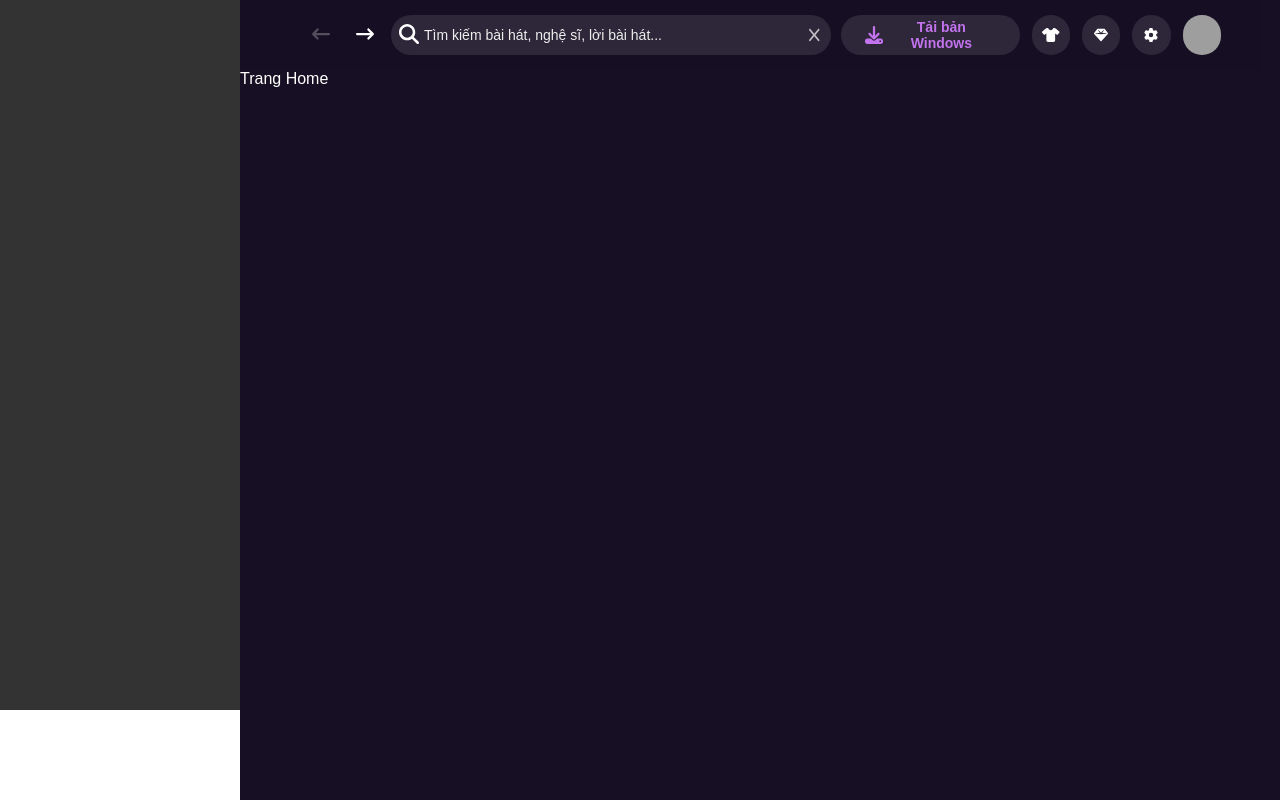
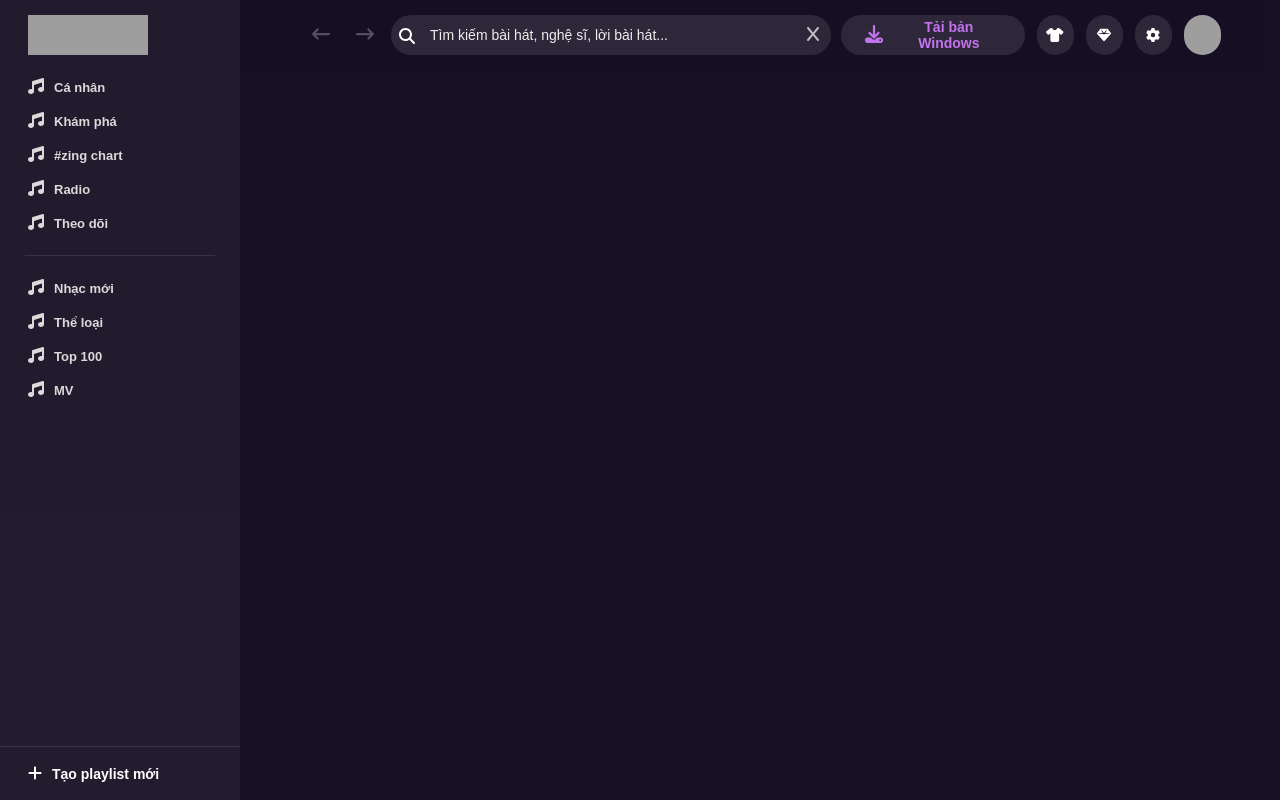
Before and after one commit to ducvo77/zingmp3_reactjs-old, a React (Create React App) app: page / in a window 1280 px wide. Shown: the top 800 px of the page. Built offline with nearby package versions, Linux system fonts and the light colour scheme; grey boxes are pictures that could not be loaded; a web font is replaced by a local one.

Commit message:
UI phần Sidebar

```diff
--- a/src/components/Accounts/index.js
+++ b/src/components/Accounts/index.js
@@ -23,7 +23,7 @@ function Accounts() {
         <button className={cx("play-btn")}>
           <FontAwesomeIcon icon={faPlay} />
         </button>
-        <div class={cx("opacity")}></div>
+        <div className={cx("opacity")}></div>
       </div>
       <div className={cx("content")}>
         <h4 className={cx("title")}>Simple Love</h4>
--- a/src/components/Button/Button.js
+++ b/src/components/Button/Button.js
@@ -16,7 +16,10 @@ function Button({
   rightIcon,
   onClick,
   disabled,
+  stickySidebar,
   hided,
+  sidebar,
+
   ...passProps
 }) {
   let Tag = "button";
@@ -41,13 +44,17 @@ function Button({
   const classes = cx("wrapper", {
     [className]: className,
     disabled,
+    sidebar,
+    stickySidebar,
   });
 
   return (
     <Tag className={classes} {...props}>
-      {leftIcon && <span className={cx("icon")}>{leftIcon}</span>}
+      {leftIcon && <span className={cx("icon", "icon-left")}>{leftIcon}</span>}
       <span className={cx("title")}>{children}</span>
-      {rightIcon && <span className={cx("icon")}>{rightIcon}</span>}
+      {rightIcon && (
+        <span className={cx("icon", "icon-right")}>{rightIcon}</span>
+      )}
     </Tag>
   );
 }
--- a/src/components/Button/Button.module.scss
+++ b/src/components/Button/Button.module.scss
@@ -51,8 +51,62 @@
   background-color: var(--alpha-bg);
   border-radius: 999px;
   color: #fff;
-  cursor: pointer;
   &:hover {
     opacity: 0.9;
   }
 }
+
+.sidebar {
+  display: flex;
+  width: 100%;
+  align-items: center;
+  font-size: 1.3rem;
+  font-weight: 700;
+  padding: 8px 25px;
+  color: var(--navigation-text);
+  border-left: 3px solid transparent;
+
+  &:hover {
+    color: #fff;
+  }
+
+  .icon-right {
+    height: 20px;
+    width: 20px;
+    margin: 0;
+    padding: 0 !important;
+    border-radius: 999px;
+    position: absolute;
+    right: 20px;
+    align-items: center;
+    justify-content: center;
+    display: none;
+  }
+
+  &:hover .icon-right {
+    display: flex;
+  }
+}
+
+.icon {
+  font-size: 1.6rem;
+}
+
+.icon-left {
+  margin-right: 10px;
+}
+
+.stickySidebar {
+  position: fixed;
+  width: 240px;
+  left: 0;
+  height: 54px;
+  border-top: 1px solid var(--border-primary);
+  padding: 0 28px;
+  border-radius: 0;
+  display: flex;
+  align-items: center;
+  color: var(--text-primary);
+  font-weight: 700;
+  bottom: 0;
+}
--- a/src/components/GlobalStyles/GlobalStyles.scss
+++ b/src/components/GlobalStyles/GlobalStyles.scss
@@ -317,6 +317,8 @@
   --border-primary: hsla(0, 0%, 100%, 0.1);
   --dark-alpha-50: rgba(0, 0, 0, 0.5);
   --song-item-action: hsla(0, 0%, 100%, 0.5);
+  --sidebar-bg: hsla(0, 0%, 100%, 0.05);
+  --text-item-hover: #fff;
 }
 
 * {
--- a/src/layouts/MainLayouts/Header/index.js
+++ b/src/layouts/MainLayouts/Header/index.js
@@ -26,6 +26,8 @@ import {
 import Button from "~/components/Button";
 import Popper from "~/components/Popper";
 import Accounts from "~/components/Accounts";
+import { useEffect, useState } from "react";
+import { useNavigate, useLocation } from "react-router-dom";
 
 const cx = classNames.bind(styles);
 
@@ -92,14 +94,32 @@ function Header() {
       icon: <FontAwesomeIcon icon={faShieldHalved} />,
     },
   ];
+  // const navigate = useNavigate();
+  // const location = useLocation();
+  const [backDisabled, setBackDisabled] = useState(true);
+  const [nextDisabled, setNextDisabled] = useState(true);
+
+  // useEffect(() => {});
+
+  const handleClickBack = () => {};
+
+  const handleClickNext = () => {};
 
   return (
     <div className={cx("wrapper")}>
       <div className={cx("level-left")}>
-        <Button disabled={true} className={cx("arrow")}>
+        <Button
+          disabled={backDisabled}
+          onClick={handleClickBack}
+          className={cx("arrow")}
+        >
           <FontAwesomeIcon icon={faArrowLeftLong} />
         </Button>
-        <Button className={cx("arrow")}>
+        <Button
+          disabled={nextDisabled}
+          onClick={handleClickNext}
+          className={cx("arrow")}
+        >
           <FontAwesomeIcon icon={faArrowRightLong} />
         </Button>
 
@@ -108,7 +128,7 @@ function Header() {
             leftIcon={<FontAwesomeIcon icon={faMagnifyingGlass} />}
             className={cx("search-btn")}
           ></Button>
-
+          <div style={{ width: "100%" }}>
             <Tippy
               hideOnClick
               interactive
@@ -131,6 +151,7 @@ function Header() {
                 placeholder="Tìm kiếm bài hát, nghệ sĩ, lời bài hát..."
               />
             </Tippy>
+          </div>
           <Button
             rightIcon={<FontAwesomeIcon icon={faX} />}
             className={cx("clear-btn")}
@@ -170,8 +191,8 @@ function Header() {
               <Popper menu>
                 <div className={cx("menu-container")}>
                   <div className={cx("container-menu-top")}>
-                    {MENU_LIST_TOP.map((list) => (
-                      <button className={cx("menu-option", "menu-top")}>
+                    {MENU_LIST_TOP.map((list, idx) => (
+                      <div key={idx} className={cx("menu-option", "menu-top")}>
                         <span className={cx("menu-icon")}>{list.icon}</span>
                         <span className={cx("menu-title")}>{list.title}</span>
                         {list.icon_sub && (
@@ -182,8 +203,9 @@ function Header() {
 
                         <div className={cx("menu-hover-container")}>
                           {list.children &&
-                            list.children.map((children) => (
+                            list.children.map((children, idx) => (
                               <button
+                                key={idx}
                                 className={cx(
                                   "menu-hover-option",
                                   "menu-option"
@@ -218,15 +240,18 @@ function Header() {
                               </button>
                             ))}
                         </div>
-                      </button>
+                      </div>
                     ))}
                   </div>
 
                   <div className={cx("dash")}></div>
 
                   <div className={cx("container-menu-bottom")}>
-                    {MENU_LIST_BOTTOM.map((list) => (
-                      <button className={cx("menu-option", "menu-bottom")}>
+                    {MENU_LIST_BOTTOM.map((list, idx) => (
+                      <button
+                        key={idx}
+                        className={cx("menu-option", "menu-bottom")}
+                      >
                         <span className={cx("menu-icon")}>{list.icon}</span>
                         <span className={cx("menu-title")}>{list.title}</span>
                       </button>
--- a/src/layouts/MainLayouts/MainLayouts.module.scss
+++ b/src/layouts/MainLayouts/MainLayouts.module.scss
@@ -1,10 +1,16 @@
 .wrapper {
   width: 100%;
   display: flex;
+  background-color: var(--layout-bg);
 }
 
 .container {
-  width: calc(100% - 240px);
+  margin-left: 240px;
   position: relative;
   color: #fff;
+  flex: 1;
 }
+
+.content {
+  margin-top: 70px;
+}
--- a/src/layouts/MainLayouts/Sidebar/Sidebar.module.scss
+++ b/src/layouts/MainLayouts/Sidebar/Sidebar.module.scss
@@ -1,7 +1,50 @@
 .wrapper {
   width: 240px;
-  height: calc(100vh - 90px);
-  background-color: #333;
-  padding-top: 70px;
-  padding-bottom: 54px;
+  height: 100vh;
+  background-color: var(--sidebar-bg);
+  position: fixed;
+  top: 0;
+  right: 0;
+  left: 0;
 }
+
+.main {
+  position: relative;
+  margin-bottom: 15px;
+  width: 100%;
+  .logo {
+    padding: 0 25px 0 28px;
+    width: 240px;
+    height: 70px;
+    display: flex;
+    align-items: center;
+    cursor: pointer;
+    img {
+      width: 120px;
+      height: 40px;
+    }
+  }
+}
+
+.sidebar-divide {
+  position: relative;
+  height: 1px;
+  &::after {
+    content: "";
+    border-top: 1px solid var(--border-primary);
+    position: absolute;
+    left: 25px;
+    right: 25px;
+    top: 0;
+  }
+}
+
+.sub {
+  margin-top: 15px;
+}
+
+.container {
+  display: flex;
+  align-items: start;
+  flex-direction: column;
+}
--- a/src/layouts/MainLayouts/Sidebar/index.js
+++ b/src/layouts/MainLayouts/Sidebar/index.js
@@ -1,11 +1,83 @@
+import { Link } from "react-router-dom";
 import classNames from "classnames/bind";
+import { FontAwesomeIcon } from "@fortawesome/react-fontawesome";
+import {
+  faCirclePlay,
+  faMusic,
+  faPlus,
+} from "@fortawesome/free-solid-svg-icons";
 
 import styles from "./Sidebar.module.scss";
+import Button from "~/components/Button";
 
 const cx = classNames.bind(styles);
 
 function Sidebar() {
-  return <div className={cx("wrapper")}></div>;
+  return (
+    <div className={cx("wrapper")}>
+      <div className={cx("main")}>
+        <Link to={"/"} className={cx("logo")}>
+          <img
+            src="https://zmp3-static.zmdcdn.me/skins/zmp3-v6.1/images/backgrounds/logo-dark.svg"
+            alt=""
+          />
+        </Link>
+        <ul className={cx("container")}>
+          <Button sidebar leftIcon={<FontAwesomeIcon icon={faMusic} />}>
+            <span>Cá nhân</span>
+          </Button>
+          <Button sidebar leftIcon={<FontAwesomeIcon icon={faMusic} />}>
+            <span>Khám phá</span>
+          </Button>
+          <Button
+            sidebar
+            leftIcon={<FontAwesomeIcon icon={faMusic} />}
+            rightIcon={<FontAwesomeIcon icon={faCirclePlay} />}
+          >
+            <span>#zing chart</span>
+          </Button>
+          <Button
+            sidebar
+            leftIcon={<FontAwesomeIcon icon={faMusic} />}
+            rightIcon={<FontAwesomeIcon icon={faCirclePlay} />}
+          >
+            <span>Radio</span>
+          </Button>
+          <Button sidebar leftIcon={<FontAwesomeIcon icon={faMusic} />}>
+            <span>Theo dõi</span>
+          </Button>
+        </ul>
+      </div>
+      <div class={cx("sidebar-divide")}></div>
+      <div className={cx("sub")}>
+        <ul className={cx("container")}>
+          <Button
+            sidebar
+            leftIcon={<FontAwesomeIcon icon={faMusic} />}
+            rightIcon={<FontAwesomeIcon icon={faCirclePlay} />}
+          >
+            <span>Nhạc mới</span>
+          </Button>
+          <Button sidebar leftIcon={<FontAwesomeIcon icon={faMusic} />}>
+            <span>Thể loại</span>
+          </Button>
+          <Button sidebar leftIcon={<FontAwesomeIcon icon={faMusic} />}>
+            <span>Top 100</span>
+          </Button>
+          <Button sidebar leftIcon={<FontAwesomeIcon icon={faMusic} />}>
+            <span>MV</span>
+          </Button>
+        </ul>
+      </div>
+      <Button
+        stickySidebar
+        leftIcon={<FontAwesomeIcon icon={faPlus} />}
+        className={cx("sticky-sidebar")}
+      >
+        <span>Tạo playlist mới</span>
+      </Button>
+    </div>
+  );
 }
 
 export default Sidebar;
--- a/src/pages/Home/Home.module.scss
+++ b/src/pages/Home/Home.module.scss
@@ -1,5 +1,3 @@
 .wrapper {
-  background-color: var(--layout-bg);
   height: 2000px;
-  padding-top: 70px;
 }
--- a/src/pages/Home/index.js
+++ b/src/pages/Home/index.js
@@ -5,7 +5,7 @@ import styles from "./Home.module.scss";
 const cx = classNames.bind(styles);
 
 function Home() {
-  return <div className={cx("wrapper")}>Trang Home</div>;
+  return <div className={cx("wrapper")}></div>;
 }
 
 export default Home;
--- a/src/routes/index.js
+++ b/src/routes/index.js
@@ -10,7 +10,7 @@ import Mv from "~/pages/Mv";
 //Public Routes
 const publicRoutes = [
   {
-    path: "/",
+    path: "/*",
     compenent: Home,
   },
   {
```
Also changed, not shown: src/assets/imgs/logo-dark.svg (added). Lines whose indentation alone changed are shown as unchanged.
